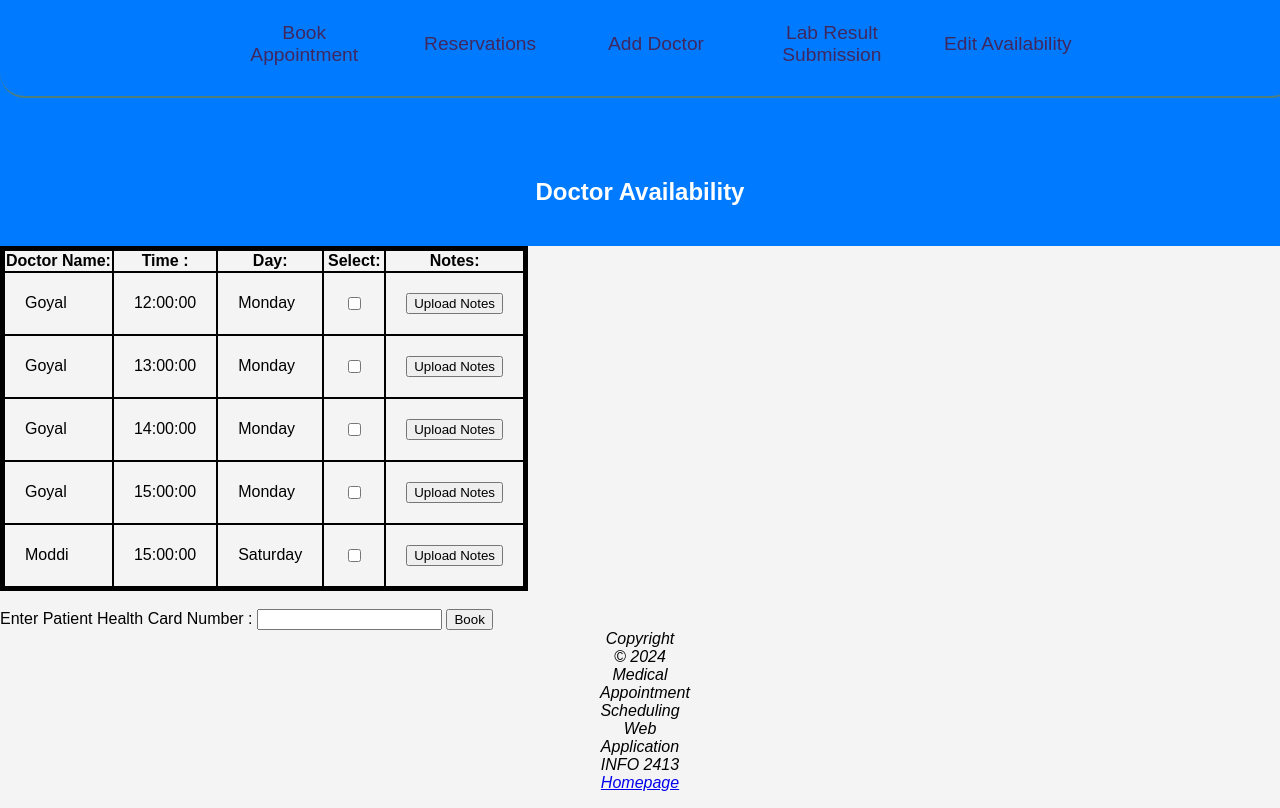
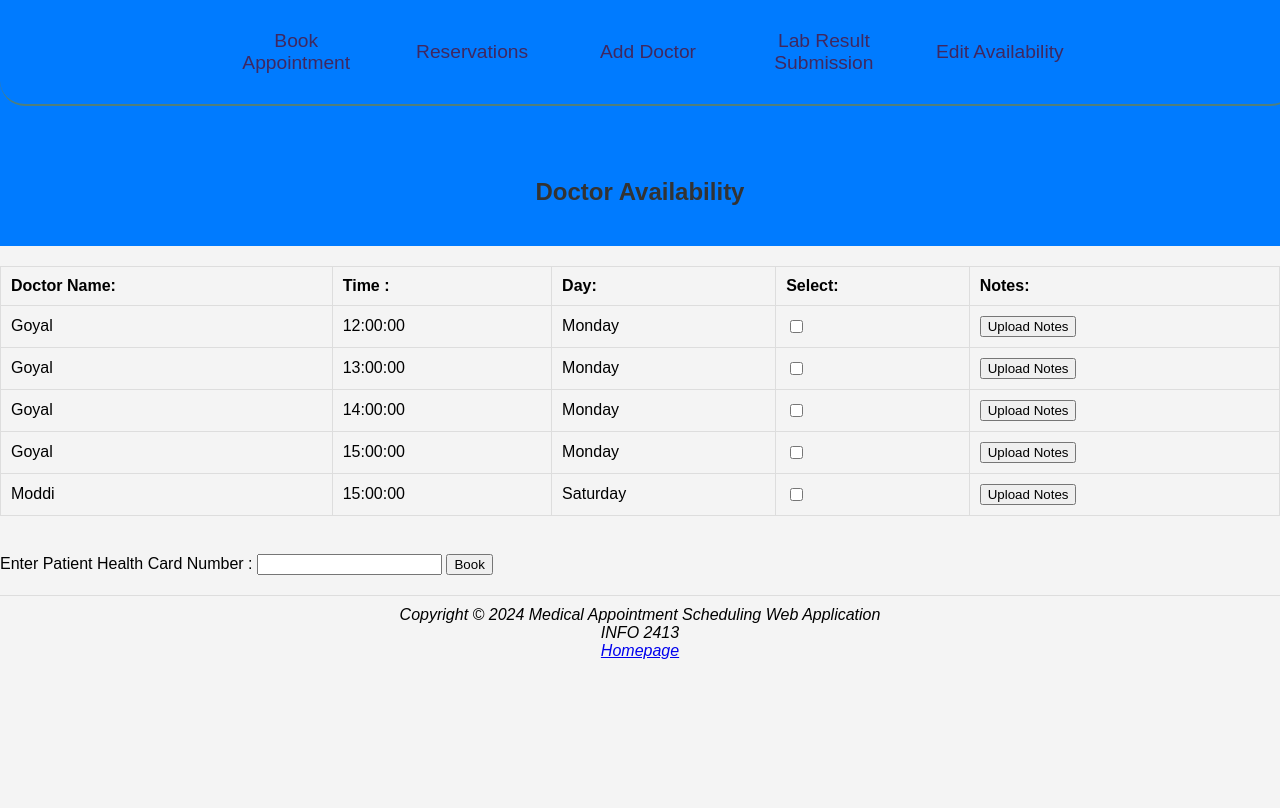
Before and after one commit to FoadRamezani/MediSync, a PHP site: page /book_appointment.php in a window 1280 px wide. After the commit the page ends 659 px from the top, so only its background shows below. Run offline with PHP 8.4, Linux system fonts and the light colour scheme; data comes from the database, SQL or seed files in the repository.

Commit message:
Update style.css
Change CSS to make a better interface for index.php file

```diff
--- a/style.css
+++ b/style.css
@@ -1,73 +1,114 @@
-body 	{background-color: #BDC3C7;
+body {
+    background-color: white;
     color: black;
     font-family: Verdana, Arial, sans-serif;
+    margin: 0;
+    padding: 0;
+}
 
-	padding-left: 25px;
-			margin: 5;}
+.container {
+    padding: 20px;
+    max-width: 1200px;
+    margin: auto;
 }
-	h1 		{ }
 
-	nav 	{text-align: center;
+h2, h3 {
+    color: #333;
+}
+
+nav {
+    text-align: center;
     border-bottom: 2px solid #507f7b;
-			padding: 1em;
-			padding-top: 0.5em;
-			padding-right: 0em;
+    padding: 1em 0.5em;
     position: fixed;
-			top:0;
-			left:0;
-			text-align:;
-			z-index:9999;
+    top: 0;
+    left: 0;
+    z-index: 9999;
     background-color: white;
     width: 100%;
-			z-index: 9999;
+}
+
+nav li {
+    width: 40%;
+    padding: 0 1em;
     display: inline;
 }
 
-	nav li 	{width: 40%;
-			padding: 0px 1em;
+nav ul {
+    list-style-type: none;
+    margin: 0;
+    font-size: 1.2em;
     display: inline;
+    flex-wrap: wrap;
 }
 
-	nav ul { list-style-type: none;
-			margin:0;
-			font-size: 1.2em;
-			display: inline;
-			flex-wrap: wrap;}
+nav a {
+    text-decoration: none;
+}
 
+nav a:link {
+    color: #3F2860;
+}
 
-	nav a 	{text-decoration: none; }
+nav a:visited {
+    color: #497777;
+}
 
-	nav a:link {color: #3F2860;}
-	nav a:visited {color: #497777;}
+nav a:hover {
+    color: #A26100;
+}
 
-	nav a:hover {color: #A26100; }
-
-	footer 	{font-size: 1em;
+footer {
+    font-size: 1em;
     font-style: italic;
-			margin-left: auto;
-				margin-right: auto;
-				width: 80;
-			text-align: center; }
+    text-align: center;
+    padding: 10px 0;
+    border-top: 1px solid #ddd;
+    margin-top: 20px;
+}
 
 table {
-  border-collapse: separate;
-  border-spacing: 50px 0;
+    border-collapse: collapse;
+    width: 100%;
+    margin: 20px 0;
 }
 
-td {
-  padding: 20px;
-}
-
-table, th, td {
-  border: 2px solid black;
+th, td {
+    padding: 10px;
+    text-align: left;
+    border: 1px solid #ddd;
 }
 
 #book {
-
     border: 1px solid black;
     border-collapse: collapse;
-	border-width: 5;
-	padding: 0px;
-	width: ;
+}
 
+.button {
+    background-color: #007BFF;
+    color: white;
+    padding: 10px 20px;
+    text-align: center;
+    text-decoration: none;
+    display: inline-block;
+    font-size: 16px;
+    margin: 10px 2px;
+    cursor: pointer;
+    border-radius: 5px;
+    border: none;
 }
+
+.button:hover {
+    background-color: #0056b3;
+}
+
+@media (max-width: 768px) {
+    nav ul {
+        flex-direction: column;
+        align-items: center;
+    }
+
+    nav li {
+        width: 100%;
+    }
+}
```
Lines whose indentation alone changed are shown as unchanged.
